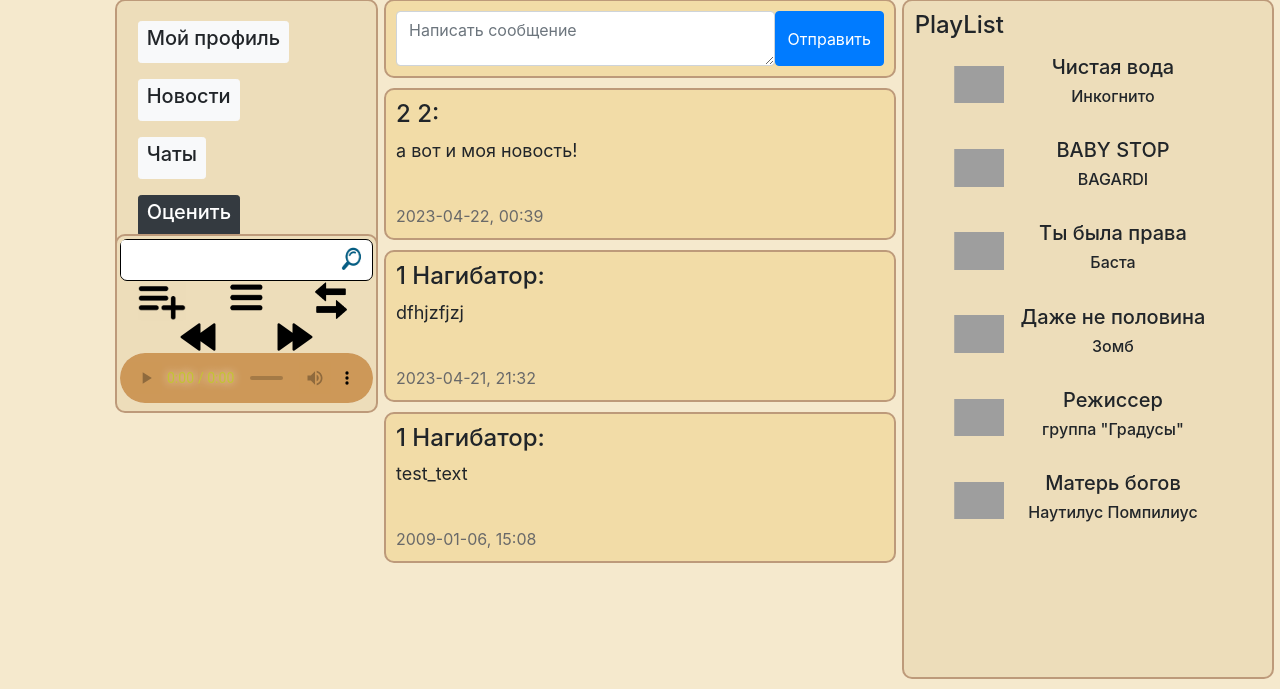
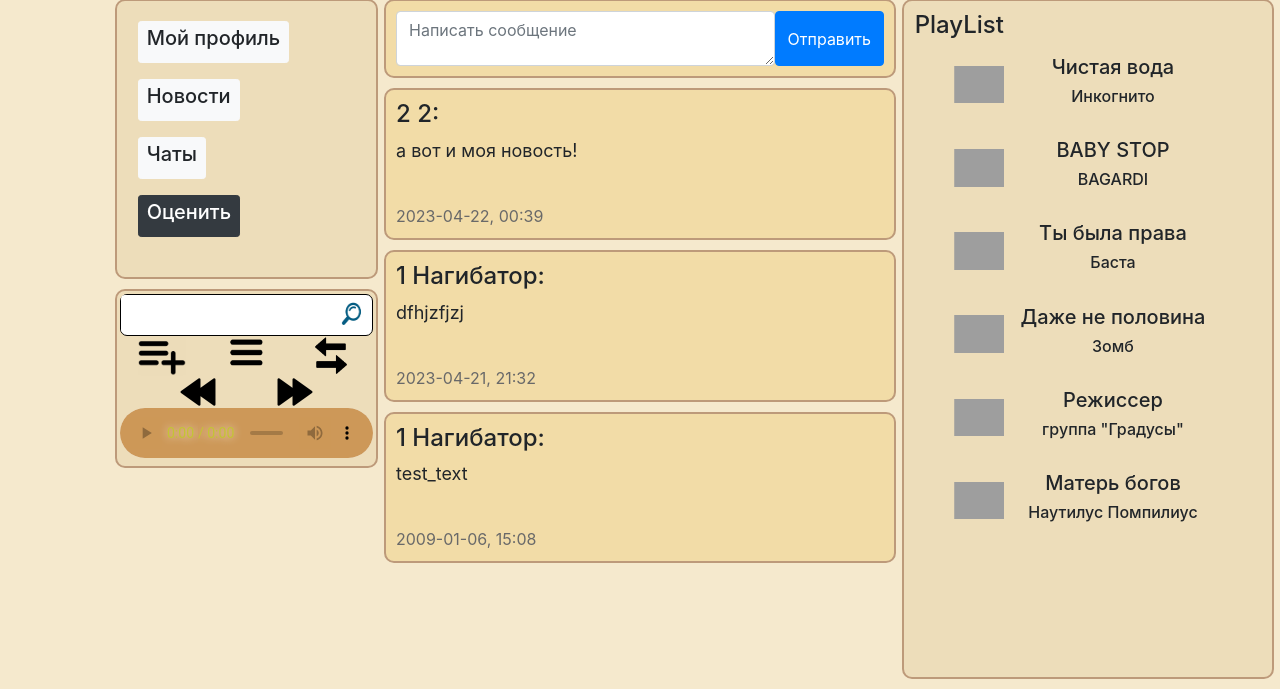
Before and after one commit to Nagib227/social_network, a Flask app: page / in a window 1280 px wide. Shown: the part 111-800 px from the top of the page. Run offline with Flask 3, Linux system fonts and the light colour scheme; a user stored in the database is signed in; data comes from the database, SQL or seed files in the repository; some libraries are stand-ins or nearby versions; grey boxes are pictures that could not be loaded.

Commit message:
change css

```diff
--- a/static/css/base.css
+++ b/static/css/base.css
@@ -317,7 +317,7 @@ audio::-webkit-media-controls-current-time-display {
   border: 2px solid #BD9A7A;
   border-radius: 10px;
   position: fixed;
-  top: 345px;
+  top: 400px;
   left: 9%;
   width: 20.5%;
   display: none;
```
